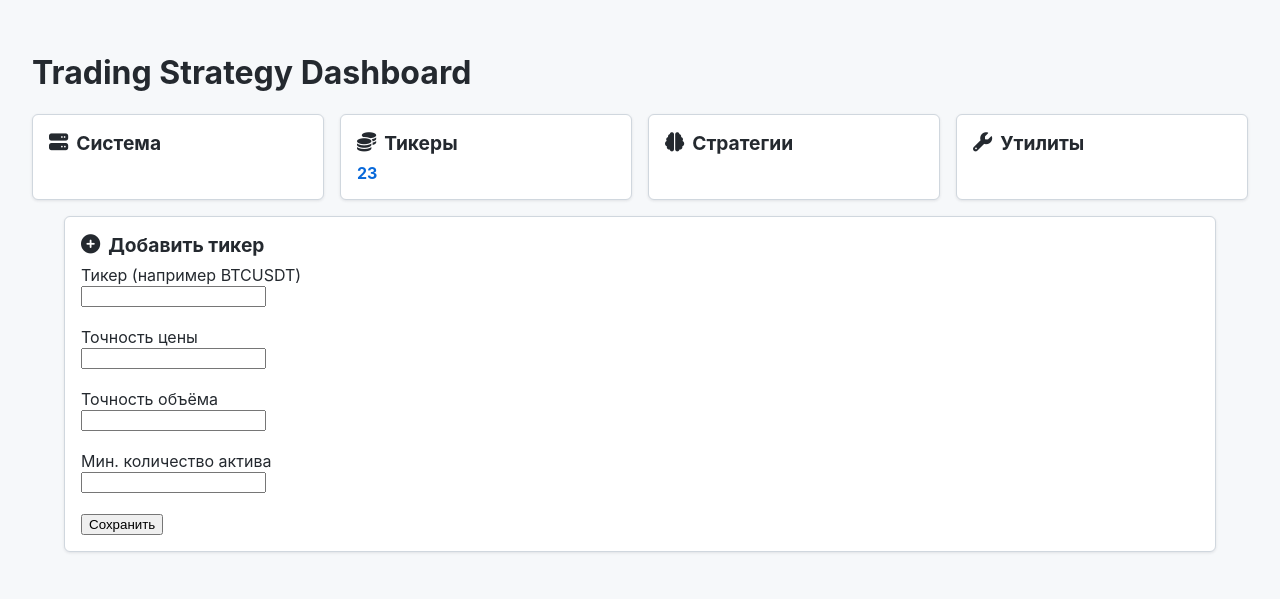
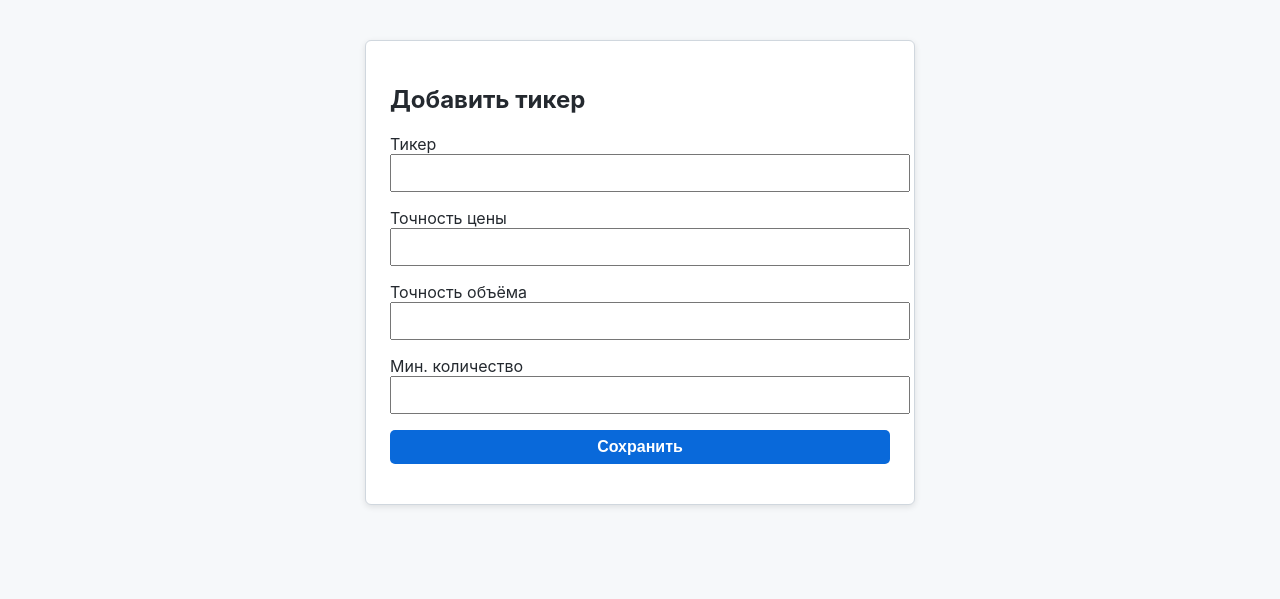
Before and after one commit to wingsofphoenix2013/trading-platform, a FastAPI app: template web/templates/ticker_form.html in a window 1280 px wide. Shown: the top 599 px of the page. Run offline with FastAPI, Linux system fonts and the light colour scheme; the template is opened without the code that fills it, so the values that code supplies are empty.

Commit message:
Финальные правки по тикерам: pop-up, кнопки, стили

```diff
--- a/web/templates/base.html
+++ b/web/templates/base.html
@@ -50,11 +50,26 @@
             text-decoration: none;
             color: #0969da;
         }
+        .button {
+            display: inline-block;
+            padding: 0.5rem 1rem;
+            background-color: #0969da;
+            color: white;
+            border: none;
+            border-radius: 5px;
+            text-decoration: none;
+            font-weight: bold;
+            cursor: pointer;
+        }
+        .button:hover {
+            background-color: #0559bd;
+        }
     </style>
 </head>
 <body>
 <div class="container">
     <h1>Trading Strategy Dashboard</h1>
+
     <div class="row">
         <div class="widget w-25"><h2><i class="fas fa-server icon"></i> Система</h2></div>
         <div class="widget w-25">
@@ -64,6 +79,7 @@
         <div class="widget w-25"><h2><i class="fas fa-brain icon"></i> Стратегии</h2></div>
         <div class="widget w-25"><h2><i class="fas fa-wrench icon"></i> Утилиты</h2></div>
     </div>
+
     {% block content %}{% endblock %}
 </div>
 </body>
--- a/web/templates/ticker_form.html
+++ b/web/templates/ticker_form.html
@@ -1,25 +1,58 @@
-{% extends "base.html" %}
-{% block content %}
-<div class="container">
-  <div class="row">
-    <div class="widget w-100">
-      <h2><i class="fas fa-plus-circle icon"></i> Добавить тикер</h2>
-      <form method="post" action="/tickers">
-        <label for="symbol">Тикер (например BTCUSDT)</label><br>
-        <input type="text" id="symbol" name="symbol" required><br><br>
+<!DOCTYPE html>
+<html lang="ru">
+<head>
+  <meta charset="UTF-8">
+  <title>Добавить тикер</title>
+  <style>
+    body {
+      font-family: -apple-system, BlinkMacSystemFont, Segoe UI, Roboto, sans-serif;
+      background: #f6f8fa;
+      padding: 2rem;
+      color: #24292f;
+    }
+    .form-box {
+      background: #fff;
+      border: 1px solid #d0d7de;
+      border-radius: 6px;
+      padding: 1.5rem;
+      box-shadow: 0 2px 6px rgba(0, 0, 0, 0.1);
+      max-width: 500px;
+      margin: 0 auto;
+    }
+    input, button {
+      margin-bottom: 1rem;
+      width: 100%;
+      padding: 0.5rem;
+      font-size: 1rem;
+    }
+    button {
+      background-color: #0969da;
+      color: white;
+      border: none;
+      border-radius: 5px;
+      font-weight: bold;
+      cursor: pointer;
+    }
+  </style>
+</head>
+<body>
+  <div class="form-box">
+    <h2>Добавить тикер</h2>
+    <form method="post" action="/tickers">
+      <label for="symbol">Тикер</label>
+      <input type="text" id="symbol" name="symbol" required>
 
-        <label for="precision_price">Точность цены</label><br>
-        <input type="number" id="precision_price" name="precision_price" min="0" required><br><br>
+      <label for="precision_price">Точность цены</label>
+      <input type="number" id="precision_price" name="precision_price" min="0" required>
 
-        <label for="precision_qty">Точность объёма</label><br>
-        <input type="number" id="precision_qty" name="precision_qty" min="0" required><br><br>
+      <label for="precision_qty">Точность объёма</label>
+      <input type="number" id="precision_qty" name="precision_qty" min="0" required>
 
-        <label for="min_qty">Мин. количество актива</label><br>
-        <input type="number" step="any" id="min_qty" name="min_qty" min="0" required><br><br>
+      <label for="min_qty">Мин. количество</label>
+      <input type="number" step="any" id="min_qty" name="min_qty" min="0" required>
 
-        <button type="submit">Сохранить</button>
-      </form>
-    </div>
+      <button type="submit">Сохранить</button>
+    </form>
   </div>
-</div>
-{% endblock %}
+</body>
+</html>
```
Also changed, not shown: web/templates/ticker_detail.html (+31 -30 lines).
